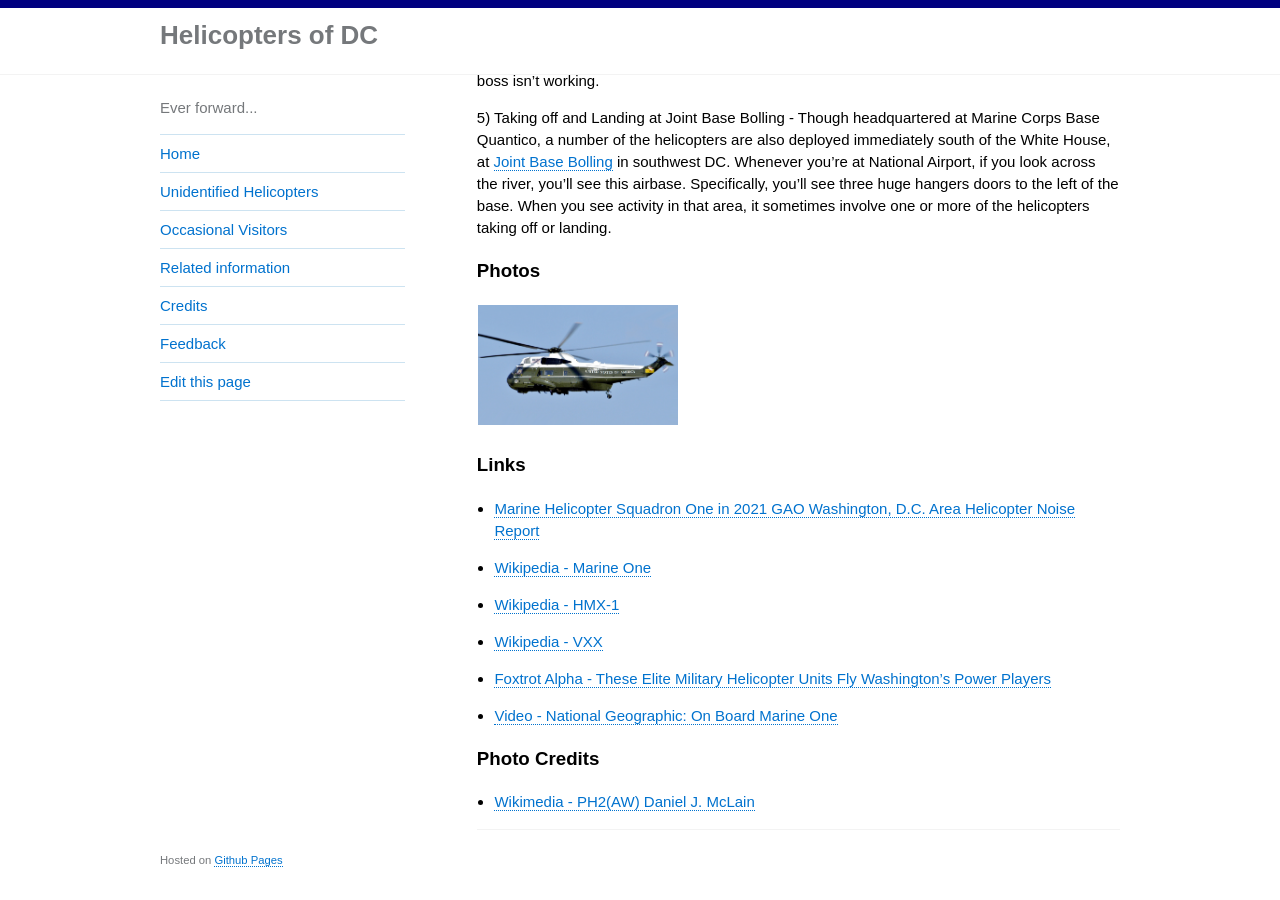
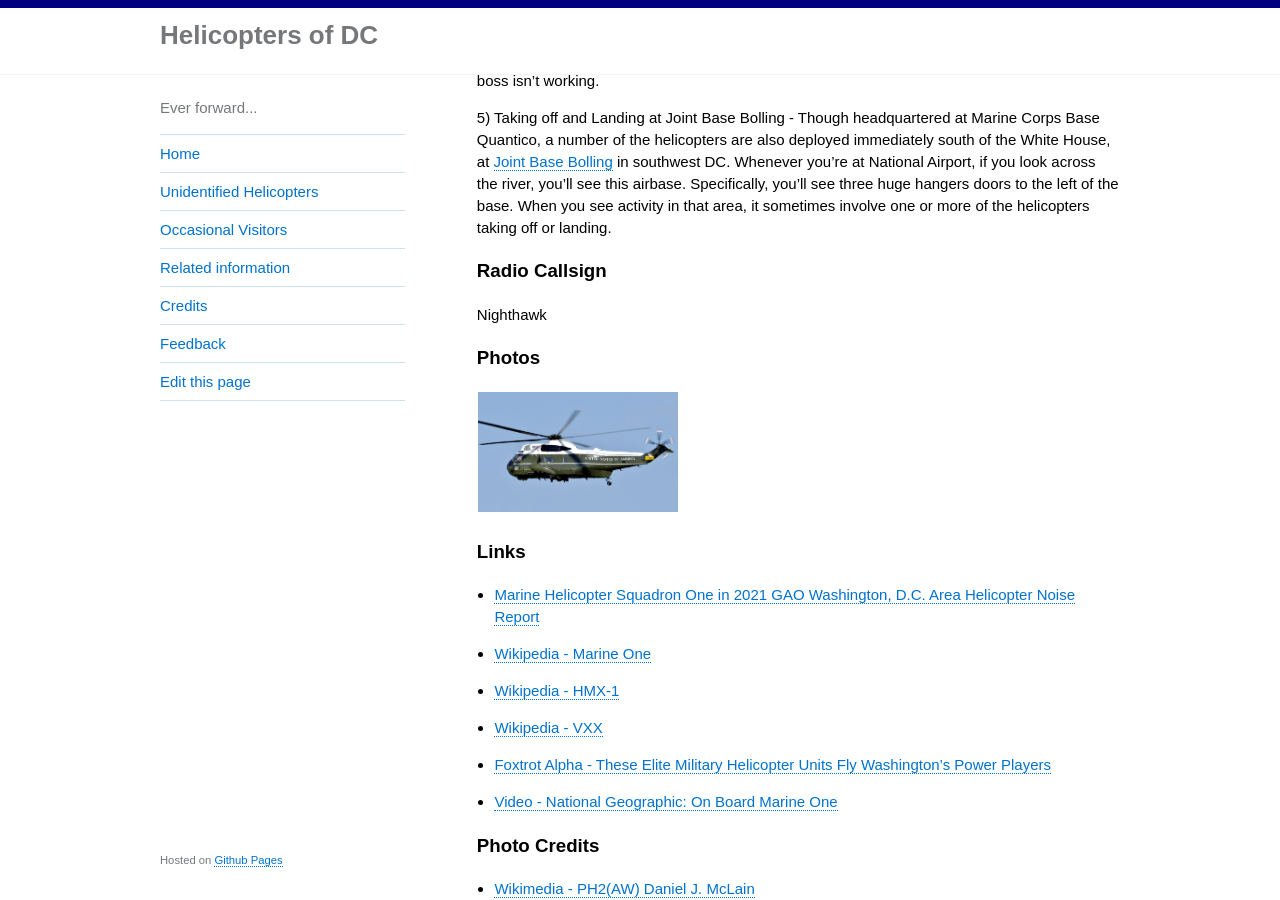
Before and after one commit to gbinal/dc-helicopters, a Jekyll site: the page built from _helicopters/1-us-marine-corps-hmx-1-squadron.md, in a window 1280 px wide and 900 px high, scrolled down 1817 px. Built offline with Jekyll 4.4.1, drawn with Linux system fonts in a browser that asks for light colours.

Commit message:
Update 1-us-marine-corps-hmx-1-squadron.md

```diff
--- a/_helicopters/1-us-marine-corps-hmx-1-squadron.md
+++ b/_helicopters/1-us-marine-corps-hmx-1-squadron.md
@@ -44,6 +44,9 @@ One fun note though is when the President is out of town for a lenghty vacation,
 
 5) Taking off and Landing at Joint Base Bolling - Though headquartered at Marine Corps Base Quantico, a number of the helicopters are also deployed immediately south of the White House, at [Joint Base Bolling](https://en.wikipedia.org/wiki/Joint_Base_Anacostia%E2%80%93Bolling) in southwest DC.  Whenever you're at National Airport, if you look across the river, you'll see this airbase.  Specifically, you'll see three huge hangers doors to the left of the base.  When you see activity in that area, it sometimes involve one or more of the helicopters taking off or landing.
 
+### Radio Callsign
+
+Nighthawk
 
 ### Photos
 
```
